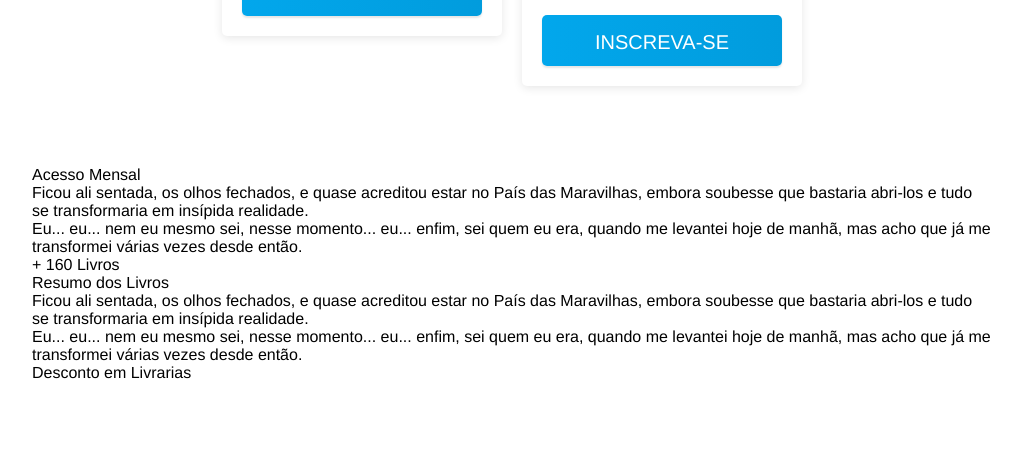
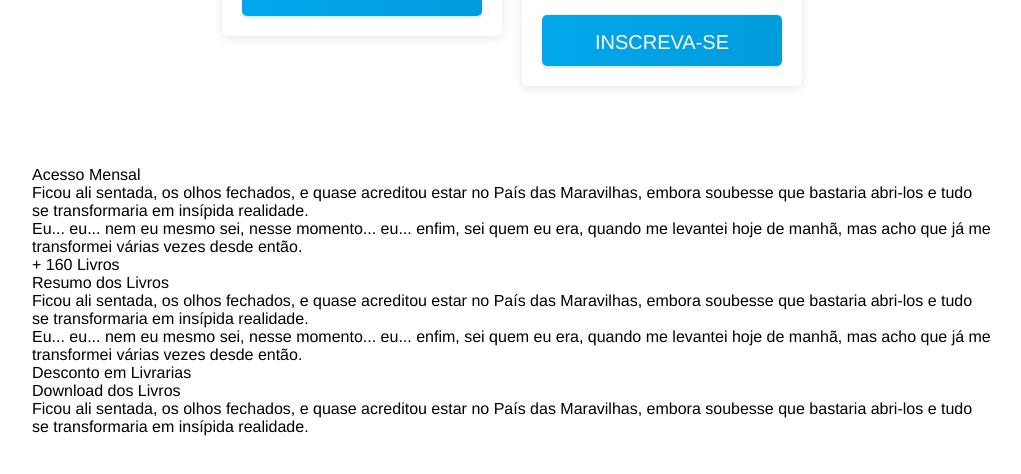
Before and after one commit to thiagopaiva99/vanbook, a plain HTML site: page index.html in a window 1280 px wide. Shown: the part 625-1099 px from the top of the page, without its empty margins (128-1149 px from the left). Drawn offline with Linux system fonts and the light colour scheme.

Commit message:
Section sixth content

```diff
--- a/index.html
+++ b/index.html
@@ -77,6 +77,11 @@
 			<p>Eu... eu... nem eu mesmo sei, nesse momento... eu... enfim, sei quem eu era, quando me levantei hoje de manhã, mas acho que já me transformei várias vezes desde então.</p>
 			<h2>Desconto em Livrarias</h2>
 		</div>
+
+		<div class="beneficio">
+			<h2>Download dos Livros</h2>
+			<p>Ficou ali sentada, os olhos fechados, e quase acreditou estar no País das Maravilhas, embora soubesse que bastaria abri-los e tudo se transformaria em insípida realidade.</p>
+		</div>
 	</section>
 
 	<section class="modal">
```
